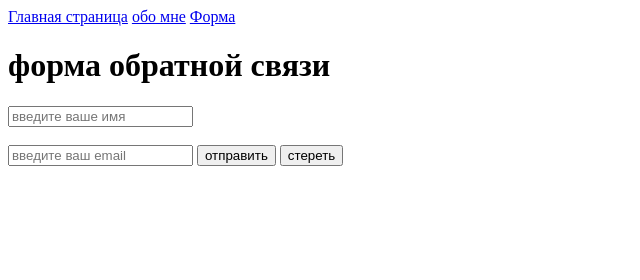
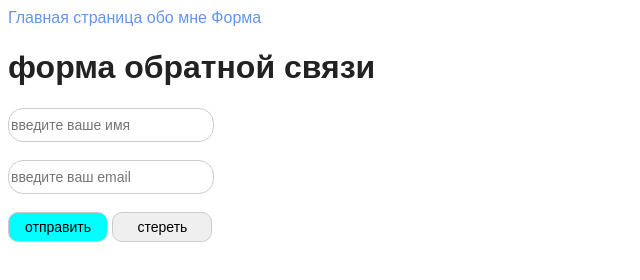
Before and after one commit to FirLanPro/HTML_1, a plain HTML site: page one_1/form.html in a window 1280 px wide. Shown: the whole page, without its empty margins (0-640 px from the left). Drawn offline with Linux system fonts and the light colour scheme.

Commit message:
one seminar2

```diff
--- a/one_1/form.html
+++ b/one_1/form.html
@@ -4,22 +4,25 @@
     <meta charset="UTF-8" />
     <meta http-equiv="X-UA-Compatible" content="IE=edge" />
     <meta name="viewport" content="width=device-width, initial-scale=1.0" />
+    <link rel="stylesheet" href="style.css">
     <title>Форма</title>
   </head>
   <body>
     <nav>
-      <a href="./index.html"> Главная страница</a>
-      <a href="./info/about.html">обо мне</a>
-      <a href="#">Форма</a>
+      <a class="link" href="./index.html"> Главная страница</a>
+      <a class="link" href="./info/about.html">обо мне</a>
+      <a class="link" href="#">Форма</a>
     </nav>
-    <h1>форма обратной связи</h1>
+    <h1 class="firstTitle">форма обратной связи</h1>
     <form>
-      <input type="text" placeholder="введите ваше имя" />
+      <input class="formInput" type="text" placeholder="введите ваше имя" />
       <br />
       <br />
-      <input type="email" placeholder="введите ваш email" />
-      <button type="submit">отправить</button>
-      <button type="reset">стереть</button>
+      <input class="formInput" type="email" placeholder="введите ваш email" />
+      <br />
+      <br />
+      <button class="btn active" type="submit">отправить</button>
+      <button class="btn" type="reset">стереть</button>
     </form>
   </body>
 </html>
--- /dev/null
+++ b/one_1/style.css
@@ -0,0 +1,64 @@
+body {
+    font-family: sans-serif;
+}
+
+
+a {
+    text-decoration: none;
+}
+
+.link {
+    color: cornflowerblue;
+    font-size: 16px;
+    line-height: 20px;
+}
+.firstTitle {
+    color: #222222;
+    font-size: 28 px;
+    line-height: 36 px;
+    font-weight: bold;
+}
+
+.text {
+    font-style: normal;
+    font-weight: 300;
+    font-size: 18px;
+    line-height: 30px;
+    color: #7d7987
+}
+
+.subtitle {
+    color: coral;
+    font-style: normal;
+    font-weight: bold;
+    font-size: 36px;
+    line-height: 80px;
+}
+
+.picture {
+    border-radius: 30px;
+    width: 200px;
+}
+
+.formInput {
+    width: 200px;
+    height: 30px;
+    outline: none;
+    border: 1px solid #ccc;
+    border-radius: 15px;
+    font-size: 14px;
+    line-height: 30px;
+}
+
+.btn {
+    width: 100px;
+    height: 30px;
+    font-size: 14px;
+    border: 1px solid #ccc;
+    border-radius: 10px;
+    cursor: pointer;
+}
+
+.active {
+    background-color: aqua;
+}
```
Also changed, not shown: one_1/index.html (+10 -9 lines), one_1/info/about.html (+7 -6 lines).
